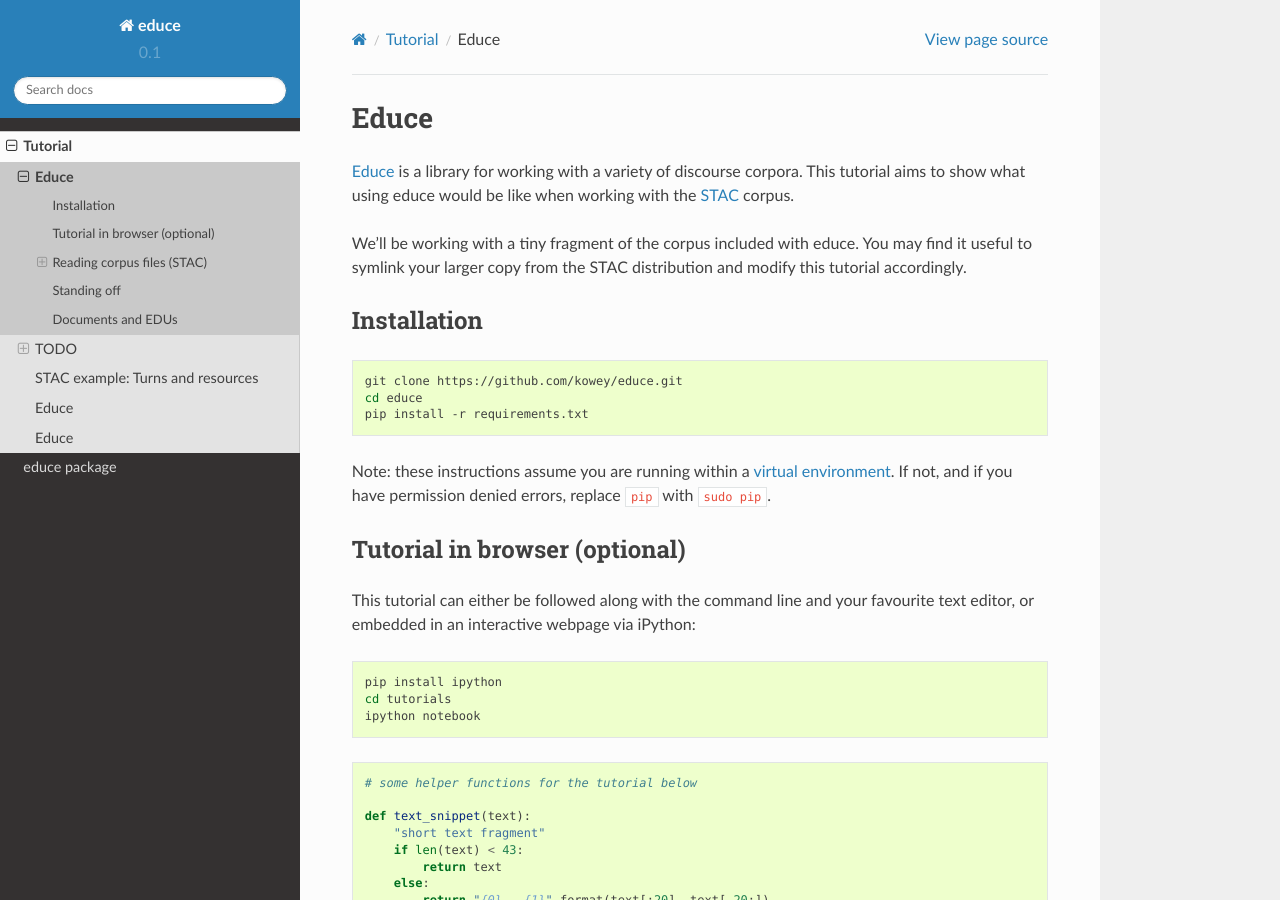
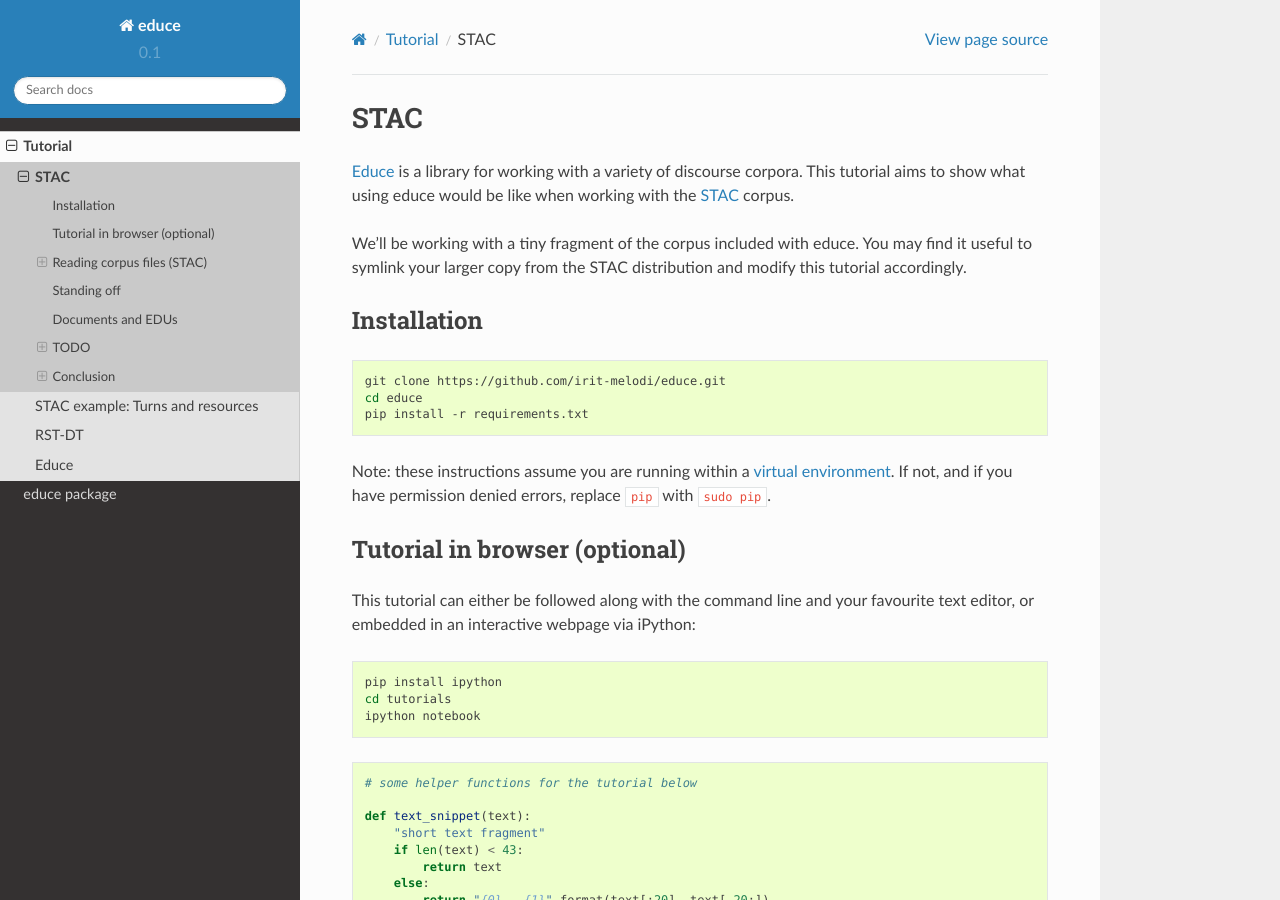
Before and after one commit to irit-melodi/educe, a Sphinx documentation site: the page built from docs/stac.rst, in a window 1280 px wide and 900 px high. Built offline with Sphinx 7.4.7 and the Read the Docs theme 2.0.0, drawn with Linux system fonts in a browser that asks for light colours; pages that are not in the unit, such as notebooks, are missing from menus.

Commit message:
DOC touch up tutorial titles for Sphinx

```diff
--- a/docs/rst-dt.rst
+++ b/docs/rst-dt.rst
@@ -1,6 +1,6 @@
 
-Educe
-=====
+RST-DT
+======
 
 `Educe <http://kowey.github.io/educe>`__ is a library for working with a
 variety of discourse corpora. This tutorial aims to show what using
@@ -11,7 +11,7 @@ Installation
 
 .. code:: shell
 
-    git clone https://github.com/kowey/educe.git
+    git clone https://github.com/irit-melodi/educe.git
     cd educe
     pip install -r requirements.txt
 
--- a/docs/stac.rst
+++ b/docs/stac.rst
@@ -1,6 +1,6 @@
 
-Educe
-=====
+STAC
+====
 
 `Educe <http://kowey.github.io/educe>`__ is a library for working with a
 variety of discourse corpora. This tutorial aims to show what using
@@ -16,7 +16,7 @@ Installation
 
 .. code:: shell
 
-    git clone https://github.com/kowey/educe.git
+    git clone https://github.com/irit-melodi/educe.git
     cd educe
     pip install -r requirements.txt
 
@@ -280,7 +280,7 @@ the Elementary Discourse Unit
 --------------
 
 TODO
-====
+----
 
 Everything below this point should be considered to be in a
 scratch/broken state. It needs to ported over from its RST/DT
```
Also changed, not shown: docs/rst-dt.ipynb, docs/stac.ipynb.
